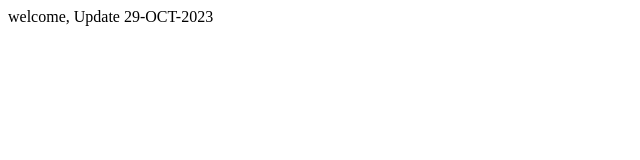
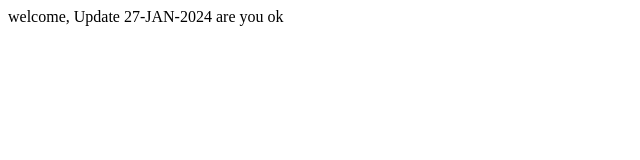
Before and after one commit to 5GaneshPawar/5GaneshHTMLFIles, a plain HTML site: page index.html in a window 1280 px wide. Shown: the full height of the page, 0-640 px from the left. Drawn offline with Linux system fonts and the light colour scheme.

Commit message:
JAN24 User

```diff
--- a/index.html
+++ b/index.html
@@ -6,6 +6,6 @@
     <title>Document</title>
 </head>
 <body>
-welcome, Update 29-OCT-2023
+welcome, Update 27-JAN-2024 are you ok
 </body>
 </html>
```
